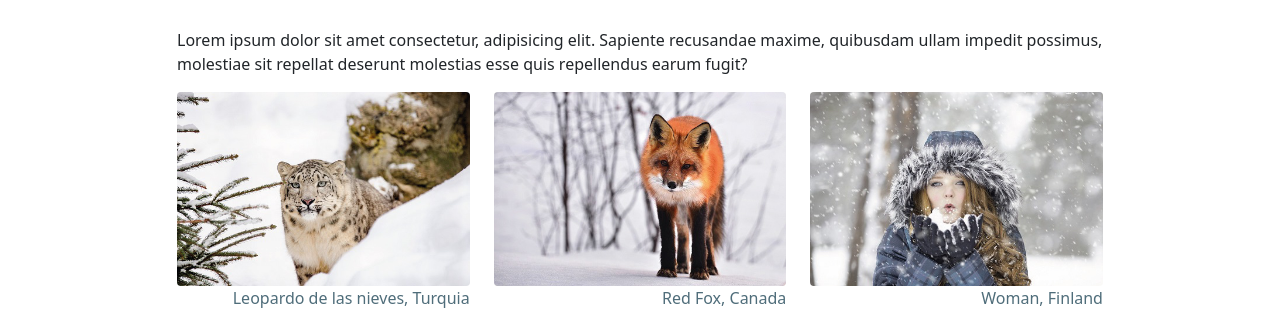
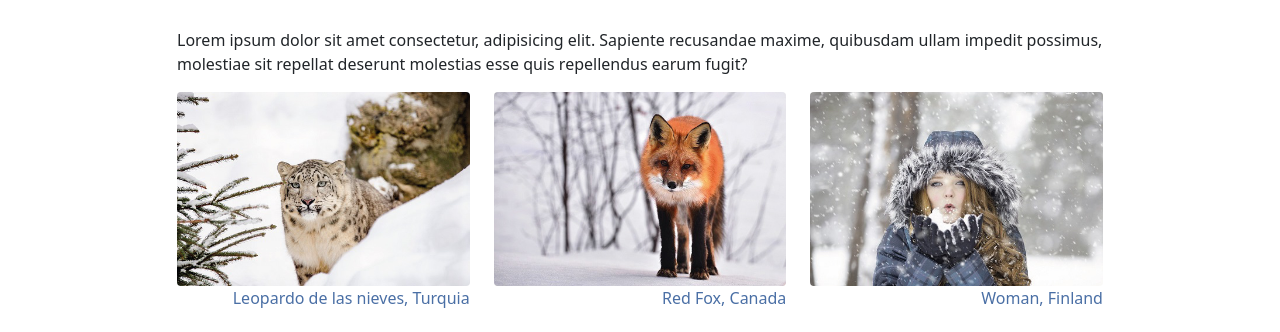
Before and after one commit to KanNeimann/PaginaFotografo-Neimann, a plain HTML site: page galeria.html in a window 1280 px wide. Shown: the part 462-794 px from the top of the page. Drawn offline with Linux system fonts and the light colour scheme.

Commit message:
Cambiar color th

```diff
--- a/stylesNew.css
+++ b/stylesNew.css
@@ -22,7 +22,7 @@ textarea {
   min-height: 25vh !important;
 }
 figcaption {
-  color: var(--color-cuaternario);
+  color: var(--color-quinternario);
 }
 
 /* Nav */
```
